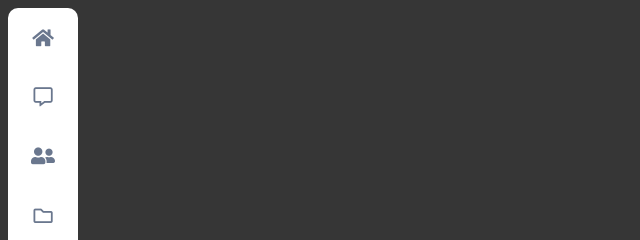
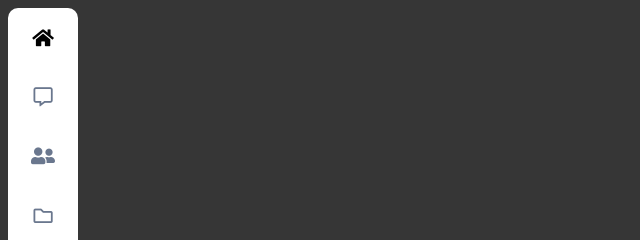
Before and after one commit to emarose/clase7, a plain HTML site: page card/index.html in a window 1280 px wide. In both pictures the pointer is over the icon 43 px from the left and 37 px from the top of the page. Shown: the top 240 px of the page, 0-640 px from the left. Drawn offline with Linux system fonts and the light colour scheme.

Commit message:
Update style.css

```diff
--- a/card/style.css
+++ b/card/style.css
@@ -16,3 +16,9 @@ body{
   color: #6a778e;
   padding: 20px;
 }
+
+.container i:hover{
+  font-size: larger;
+  color: #000;
+  cursor: pointer;
+}
```
